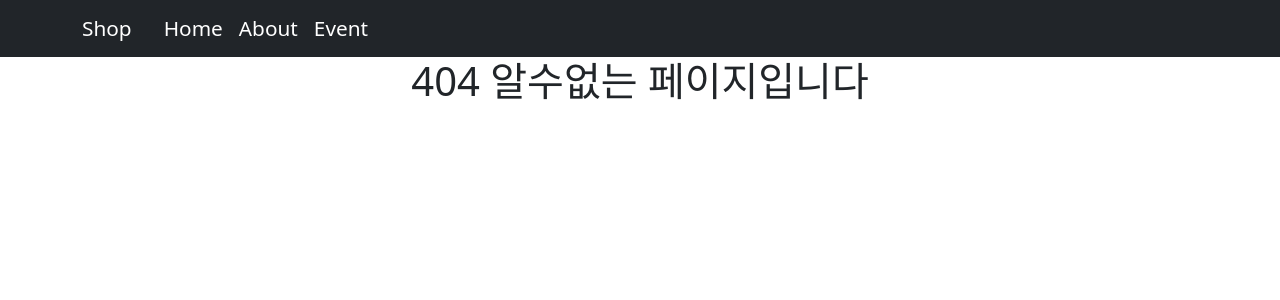
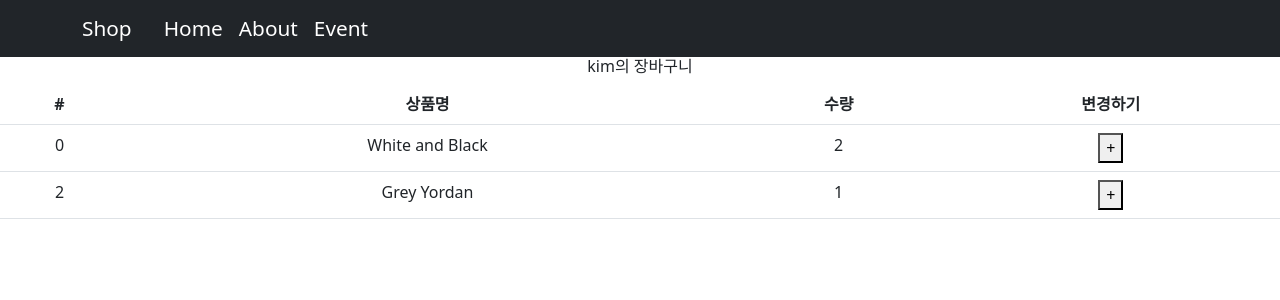
Before and after one commit to mindong2/react_Mini-shop, a React (Create React App) app: page /cart in a window 1280 px wide. Before the commit this address had no page. Shown: the top 300 px of the page. Built offline with nearby package versions, Linux system fonts and the light colour scheme.

Commit message:
install redux & update

```diff
--- a/package.json
+++ b/package.json
@@ -3,6 +3,7 @@
   "version": "0.1.0",
   "private": true,
   "dependencies": {
+    "@reduxjs/toolkit": "^1.9.2",
     "@testing-library/jest-dom": "^5.16.5",
     "@testing-library/react": "^13.4.0",
     "@testing-library/user-event": "^13.5.0",
@@ -11,6 +12,7 @@
     "react": "^18.2.0",
     "react-bootstrap": "^2.7.0",
     "react-dom": "^18.2.0",
+    "react-redux": "^8.0.5",
     "react-router-dom": "^6.6.2",
     "react-scripts": "5.0.1",
     "styled-components": "^5.3.6",
--- a/src/App.js
+++ b/src/App.js
@@ -8,6 +8,7 @@
 import Detail from './views/Detail';
 import About from './views/About';
 import Event from './views/Event';
+import Cart from './views/Cart';
 import axios from 'axios';
 
 // export let Context1 = createContext();
@@ -79,6 +80,8 @@
 
 				}/>
 
+				<Route path='/cart' element={ <Cart />}></Route>
+
 				{/* about */}
 				<Route path="/about" element= { <About /> }>
 					<Route path='member' element ={<div>멤버소개</div>}/>
--- a/src/index.js
+++ b/src/index.js
@@ -4,13 +4,17 @@
 import App from './App';
 import reportWebVitals from './reportWebVitals';
 import { BrowserRouter } from 'react-router-dom';
+import { Provider } from 'react-redux';
+import store from './store';
 
 const root = ReactDOM.createRoot(document.getElementById('root'));
 root.render(
   <React.StrictMode>
-    <BrowserRouter>
-      <App />
-    </BrowserRouter>
+    <Provider store={store}>
+      <BrowserRouter>
+        <App />
+      </BrowserRouter>
+    </Provider>
 
   </React.StrictMode>
 );
--- /dev/null
+++ b/src/store.js
@@ -0,0 +1,48 @@
+import { configureStore, createSlice } from '@reduxjs/toolkit'
+import user from './store/userSlice'
+/*
+    Redux에서 state 변경 step
+    1. state변경해주는 함수 만들기
+    2. 해당 함수 export 시키기
+    3. 사용하려는 컴포넌트에서 import 후
+    예)
+    let dispatch = useDispatch();
+    dispatch(함수())
+*/
+
+// useState 역할
+
+let stock = createSlice({
+    name : 'stock',
+    initialState : [10, 11, 12]
+})
+
+let cart = createSlice({
+    name : 'cart',
+    initialState : [
+        {id : 0, name : 'White and Black', count : 2},
+        {id : 2, name : 'Grey Yordan', count : 1}
+    ],
+    reducers : {
+      increaseAge(state, action){
+        // 숙제중....
+        if(state.id === action.payload){
+          state.count = state.count + 1;
+        }else{
+          console.log(state[0])
+        }
+      }
+    }
+
+})
+
+export let { increaseAge } = cart.actions;
+
+export default configureStore({
+  reducer: {
+    // 상위에서 선언한 slice 작명 + 뒤에 reducer
+    user : user.reducer,
+    stock : stock.reducer,
+    cart : cart.reducer
+  }
+})
--- /dev/null
+++ b/src/store/userSlice.js
@@ -0,0 +1,20 @@
+import { createSlice } from '@reduxjs/toolkit'
+
+let user = createSlice({
+    name : 'user',
+    // object, array는 직접수정 가능 => 문자 하나만 변경하더라도 object에 넣으면 편하다
+    initialState : {name : 'kim', age : 20},
+    // state 수정
+    reducers : {
+        changeName(state){ //state -> Kim
+            state.name = 'park';
+        },
+        // increase(state, action){ //state 변경함수를 통상적으로 action이라고 한다
+        //     // 파라미터 갖다 쓸때는 payload
+        //     state.age = state.age + action.payload;
+        // }
+    }
+})
+
+export let { changeName } = user.actions;
+export default user;
--- /dev/null
+++ b/src/views/Cart.js
@@ -0,0 +1,45 @@
+import {Table} from 'react-bootstrap';
+import { useDispatch, useSelector } from 'react-redux';
+import { increaseAge } from '../store';
+const Cart = () => {
+
+    // Redux store 가져와주는 hook
+    let user = useSelector((state) => state.user);
+    let cart = useSelector((state)=> state.cart);
+    // store.js에 요청을 보내주는 함수
+    let dispatch = useDispatch();
+    console.log(cart)
+    return(
+        <div>
+            <h6>{user.name}의 장바구니</h6>
+            <Table>
+                <thead>
+                    <tr>
+                        <th>#</th>
+                        <th>상품명</th>
+                        <th>수량</th>
+                        <th>변경하기</th>
+                    </tr>
+                </thead>
+                <tbody>
+                    {
+                        cart.map((item, idx) =>{
+                            return(
+                                <tr key={idx}>
+                                    <td>{item.id}</td>
+                                    <td>{item.name}</td>
+                                    <td>{item.count}</td>
+                                    <td><button onClick={()=>{
+                                        dispatch(increaseAge(item.id))
+                                    }}>+</button></td>
+                                </tr>
+                            )
+                        })
+                    }
+                </tbody>
+</Table>
+        </div>
+    )
+}
+
+export default Cart;
```
Also changed, not shown: 1 other file (tests, documents, lock files or other folders).
